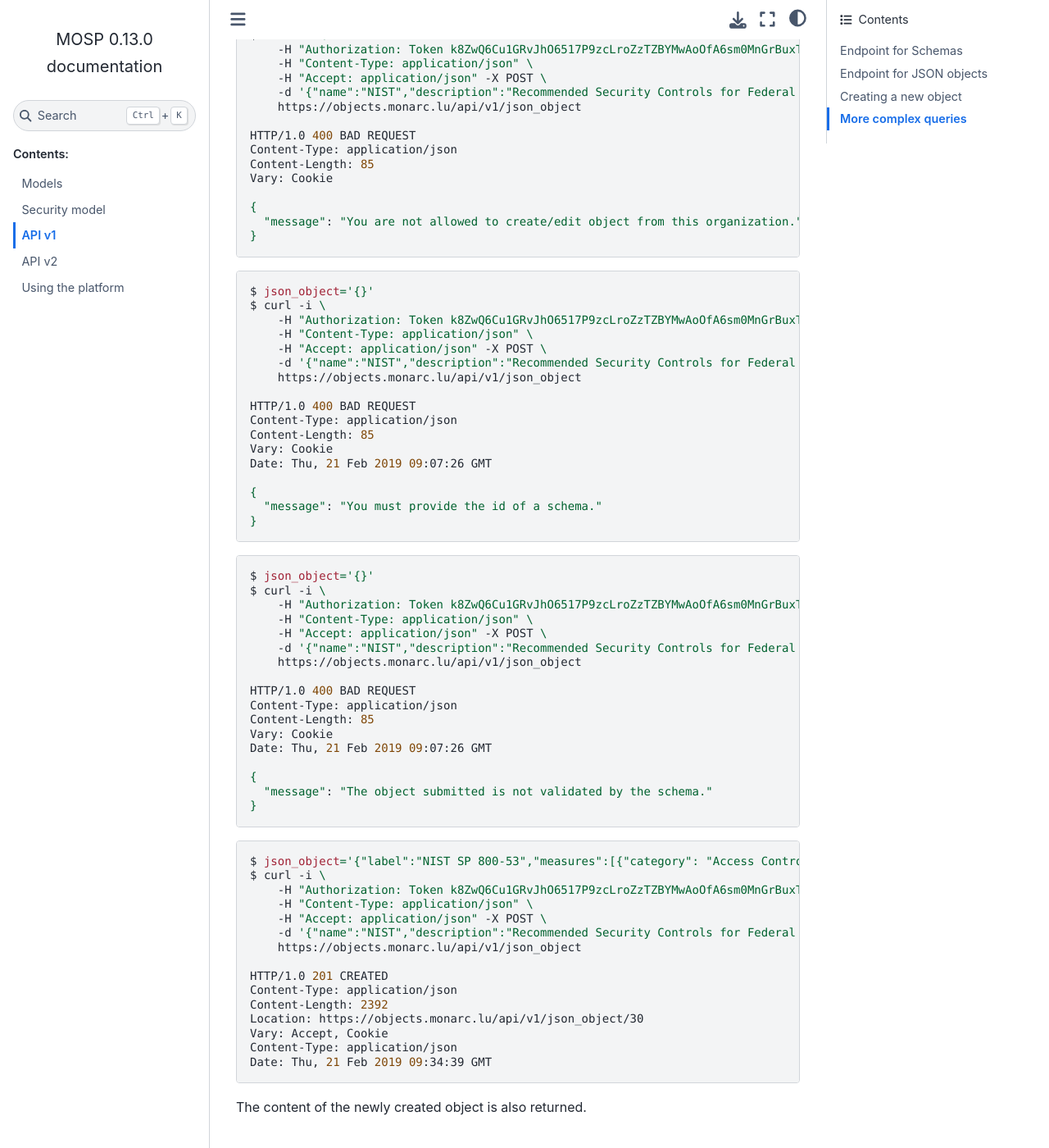
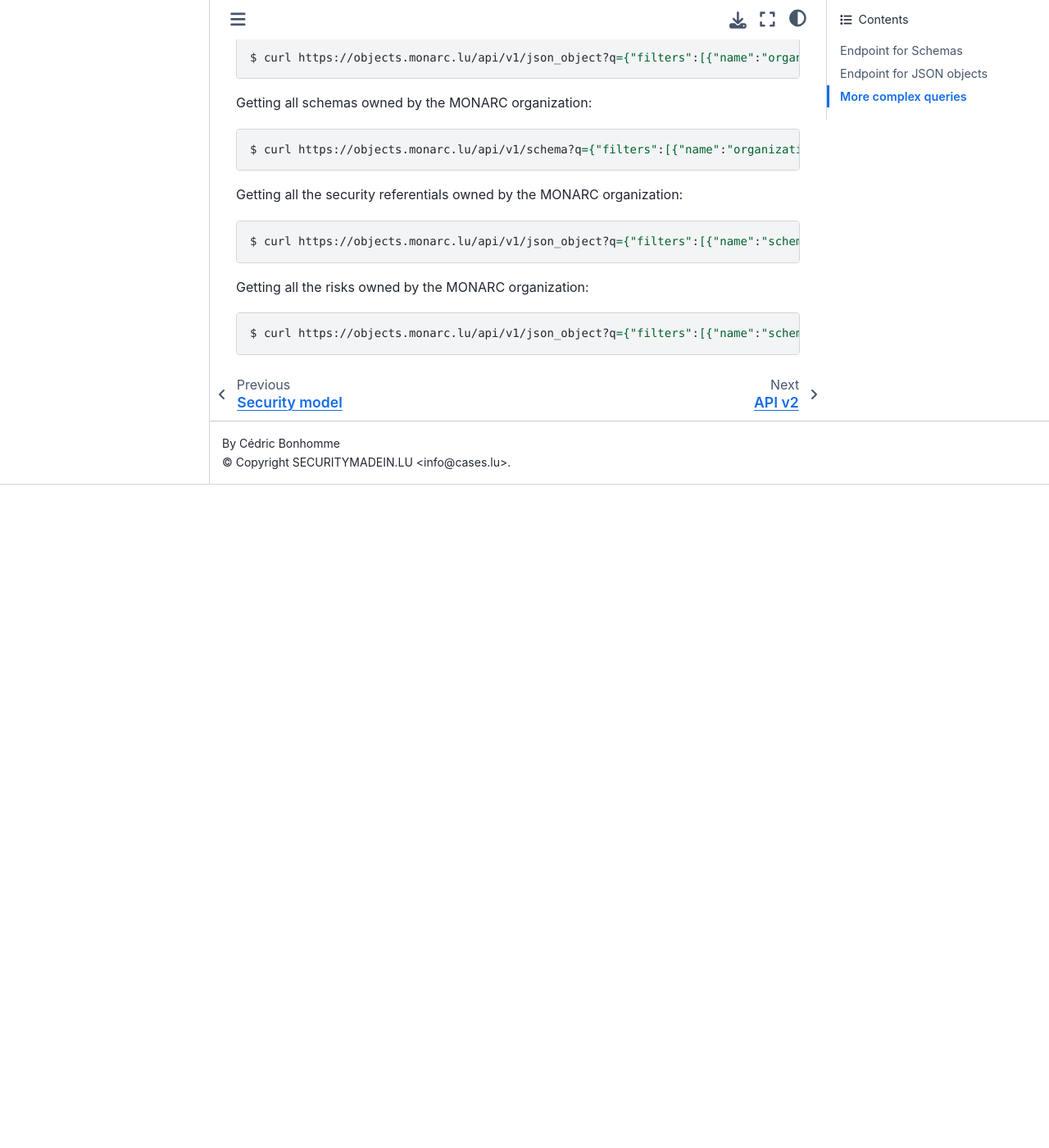
Before and after one commit to NC3-LU/MOSP, a Sphinx documentation site: the page built from docs/api-v1.rst, in a window 1280 px wide and 1400 px high, scrolled down 852 px. Shown: the whole window at 82% size. Built offline with Sphinx 7.4.7 and the Sphinx Book theme 1.1.4, drawn with Linux system fonts in a browser that asks for light colours; after the commit the page ends 1443 px from its top, so only the background shows below that; some of the changed text lies outside the part shown.

```diff
--- a/docs/api-v1.rst
+++ b/docs/api-v1.rst
@@ -3,8 +3,8 @@ API v1
 
 .. note::
 
-    The API v1 is still available but is really discouraged to be used. It will be
-    replaced. Use the :doc:`API v2 <./api-v2>`.
+    The API v1 is available in read-only mode and is discouraged from being used.
+    Use the :doc:`API v2 <./api-v2>`.
 
 
 Endpoint for Schemas
@@ -34,92 +34,6 @@ Getting the list of JSON objects
 
     $ curl https://objects.monarc.lu/api/v1/json_object
 
-
-Creating a new object
----------------------
-
-.. code-block:: bash
-
-    $ json_object='{}'
-    $ curl -i \
-        -H "Authorization: Token k8ZwQ6Cu1GRvJhO6517P9zcLroZzTZBYMwAoOfA6sm0MnGrBuxTzHGV6XfDWS_X__5w" \
-        -H "Content-Type: application/json" \
-        -H "Accept: application/json" -X POST \
-        -d '{"name":"NIST","description":"Recommended Security Controls for Federal Information Systems and Organizations. (Rev.5)" ,"org_id":2,"json_object":'"$json_object"'}' \
-        https://objects.monarc.lu/api/v1/json_object
-
-    HTTP/1.0 400 BAD REQUEST
-    Content-Type: application/json
-    Content-Length: 85
-    Vary: Cookie
-
-    {
-      "message": "You are not allowed to create/edit object from this organization."
-    }
-
-
-.. code-block:: bash
-
-    $ json_object='{}'
-    $ curl -i \
-        -H "Authorization: Token k8ZwQ6Cu1GRvJhO6517P9zcLroZzTZBYMwAoOfA6sm0MnGrBuxTzHGV6XfDWS_X__5w" \
-        -H "Content-Type: application/json" \
-        -H "Accept: application/json" -X POST \
-        -d '{"name":"NIST","description":"Recommended Security Controls for Federal Information Systems and Organizations. (Rev.5)" ,"org_id":3,"json_object":'"$json_object"'}' \
-        https://objects.monarc.lu/api/v1/json_object
-
-    HTTP/1.0 400 BAD REQUEST
-    Content-Type: application/json
-    Content-Length: 85
-    Vary: Cookie
-    Date: Thu, 21 Feb 2019 09:07:26 GMT
-
-    {
-      "message": "You must provide the id of a schema."
-    }
-
-
-.. code-block:: bash
-
-    $ json_object='{}'
-    $ curl -i \
-        -H "Authorization: Token k8ZwQ6Cu1GRvJhO6517P9zcLroZzTZBYMwAoOfA6sm0MnGrBuxTzHGV6XfDWS_X__5w" \
-        -H "Content-Type: application/json" \
-        -H "Accept: application/json" -X POST \
-        -d '{"name":"NIST","description":"Recommended Security Controls for Federal Information Systems and Organizations. (Rev.5)" ,"org_id":3,"schema_id":12,"json_object":'"$json_object"'}' \
-        https://objects.monarc.lu/api/v1/json_object
-
-    HTTP/1.0 400 BAD REQUEST
-    Content-Type: application/json
-    Content-Length: 85
-    Vary: Cookie
-    Date: Thu, 21 Feb 2019 09:07:26 GMT
-
-    {
-      "message": "The object submitted is not validated by the schema."
-    }
-
-
-.. code-block:: bash
-
-    $ json_object='{"label":"NIST SP 800-53","measures":[{"category": "Access Control","code": "AC-1","label": "Access Control Policy and Procedures","uuid": "ebf10522-0f57-4880-aa73-e28a206b7be4"}],"uuid": "cfd2cd50-95fa-4143-b0e5-794249bacae1","version": "5.0"}'
-    $ curl -i \
-        -H "Authorization: Token k8ZwQ6Cu1GRvJhO6517P9zcLroZzTZBYMwAoOfA6sm0MnGrBuxTzHGV6XfDWS_X__5w" \
-        -H "Content-Type: application/json" \
-        -H "Accept: application/json" -X POST \
-        -d '{"name":"NIST","description":"Recommended Security Controls for Federal Information Systems and Organizations. (Rev.5)" ,"org_id":3,"schema_id":12,"json_object":'"$json_object"'}' \
-        https://objects.monarc.lu/api/v1/json_object
-
-    HTTP/1.0 201 CREATED
-    Content-Type: application/json
-    Content-Length: 2392
-    Location: https://objects.monarc.lu/api/v1/json_object/30
-    Vary: Accept, Cookie
-    Content-Type: application/json
-    Date: Thu, 21 Feb 2019 09:34:39 GMT
-
-
-The content of the newly created object is also returned.
 
 
 More complex queries
```
Also changed, not shown: 3 other files.
